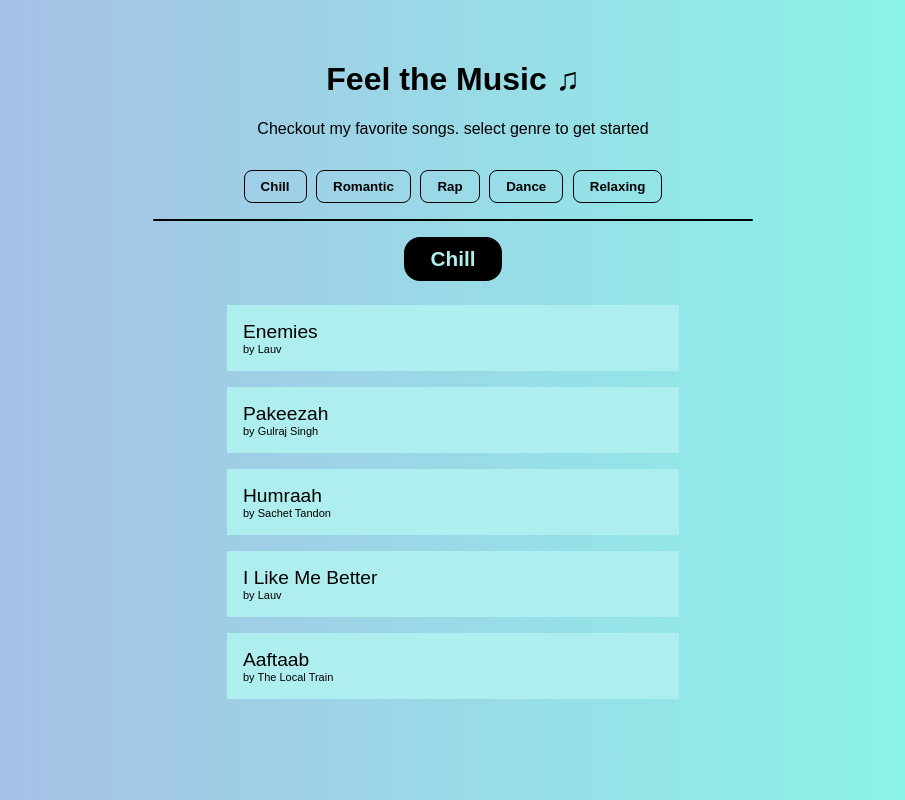
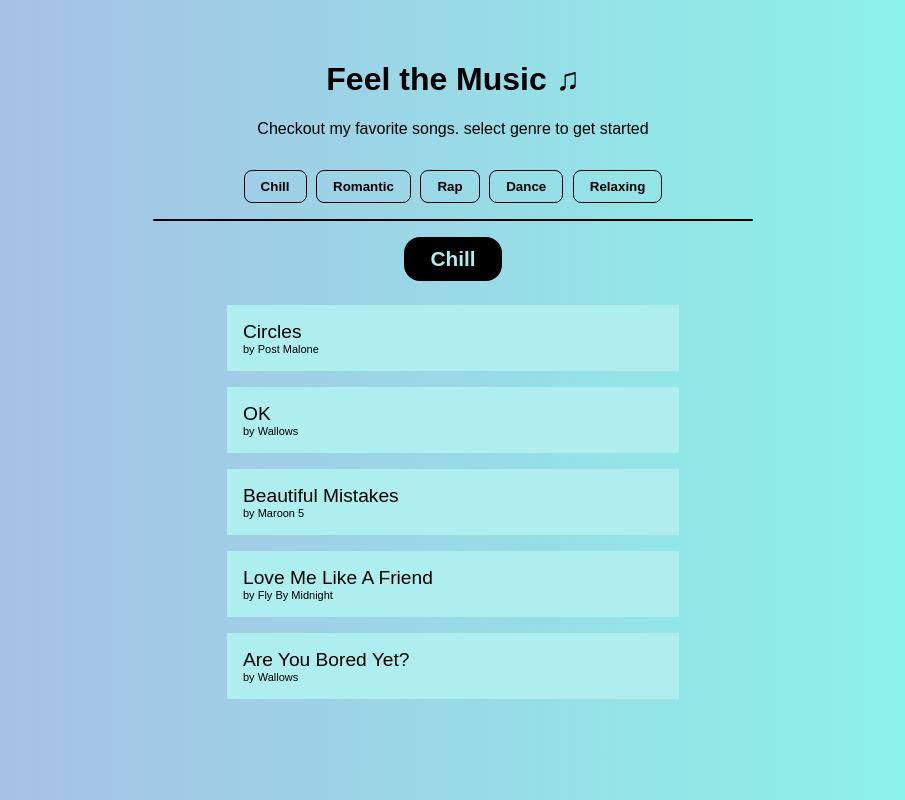
Before and after one commit to Raj-Thombare/Feel-the-Music, a React (Create React App) app: page / in a window 1280 px wide. Shown: the whole page, without its empty margins (187-1092 px from the left). Built offline with nearby package versions, Linux system fonts and the light colour scheme.

Commit message:
update music database

```diff
--- a/src/App.js
+++ b/src/App.js
@@ -3,41 +3,41 @@ import "./styles.css";
 
 const musicDB = {
   Chill: [
-    { name: "Enemies", Artist: "Lauv" },
-    { name: "Pakeezah", Artist: "Gulraj Singh" },
-    { name: "Humraah", Artist: "Sachet Tandon" },
-    { name: "I Like Me Better", Artist: "Lauv" },
-    { name: "Aaftaab", Artist: "The Local Train" }
+    { name: "Circles", Artist: "Post Malone" },
+    { name: "OK", Artist: "Wallows" },
+    { name: "Beautiful Mistakes", Artist: "Maroon 5" },
+    { name: "Love Me Like A Friend", Artist: "Fly By Midnight" },
+    { name: "Are You Bored Yet?", Artist: "Wallows" }
   ],
 
   Romantic: [
-    { name: "The Night We Met", Artist: "Lord Huron" },
-    { name: "Only You", Artist: "Selena Gomez" },
-    { name: "Tum Mile", Artist: "Neeraj Shridhar" },
-    { name: "Teri Zhuki Nazar", Artist: "Shafqat Amanat Ali" },
-    { name: "Tere Naina", Artist: "Shankar Mahadevan, Shreya Ghoshal" }
+    { name: "Adore You", Artist: "Harry Styles" },
+    { name: "Tum Se Hi", Artist: "Mohit Chauhan" },
+    { name: "Bheegi Si Bhaagi Si", Artist: "Neeraj Shridhar" },
+    { name: "Is This Love", Artist: "Mohit Chauhan" },
+    { name: "Dildara", Artist: "Shafqat Amanat Ali" }
   ],
 
   Rap: [
-    { name: "3:59 AM", Artist: "DIVINE" },
-    { name: "Angaar", Artist: "IKKA" },
-    { name: "Cypher", Artist: "Gully Gang" },
-    { name: "Ek Din Pyar", Artist: "MC STAN" },
+    { name: "No Cap", Artist: "KR$NA" },
+    { name: "Without Me", Artist: "Eminem" },
+    { name: "Cypher Vol.2", Artist: "Gully Gang" },
+    { name: "The Real Slim Shady", Artist: "Eminem" },
     { name: "Vibe hai", Artist: "DIVINE" }
   ],
 
   Dance: [
-    { name: "Uff Teri Ada", Artist: "Shanker Mahadevan, Alyssa Mendonsa" },
-    { name: "Sunflower", Artist: "Post Malon, Swae Lee" },
-    { name: "Bom Diggy Diggy", Artist: "Zack Knight, Jasmin Walia" },
-    { name: "Dil Chori", Artist: "Yo Yo Honey Singh" },
-    { name: "Build A Bitch", Artist: "Bella Poarch" }
+    { name: "Tu Mere Agal Bagal Hai", Artist: "Mika Singh, Pritam" },
+    { name: "As It Was", Artist: "Harry Styles" },
+    { name: "Prem Ki Naiya", Artist: "Neeraj Shridhar" },
+    { name: "Selfie Le Le Re", Artist: "Vishal Dadlani" },
+    { name: "Tainu Leke", Artist: "Sonu Nigam" }
   ],
 
   Relaxing: [
     { name: "Kun Faya Kun", Artist: "Javed Ali" },
-    { name: "Paris in the Rain", Artist: "Lauv" },
-    { name: "Ek Din Ek Jaan", Artist: "Shivam Pathak" },
+    { name: "Rait Zara Si", Artist: "Arijit Singh" },
+    { name: "Arziyan", Artist: "Javed Ali" },
     { name: "Namo Namo", Artist: "Amit Trivedi" },
     { name: "Tajdar-E-Haram", Artist: "Atif Aslam" }
   ]
```
